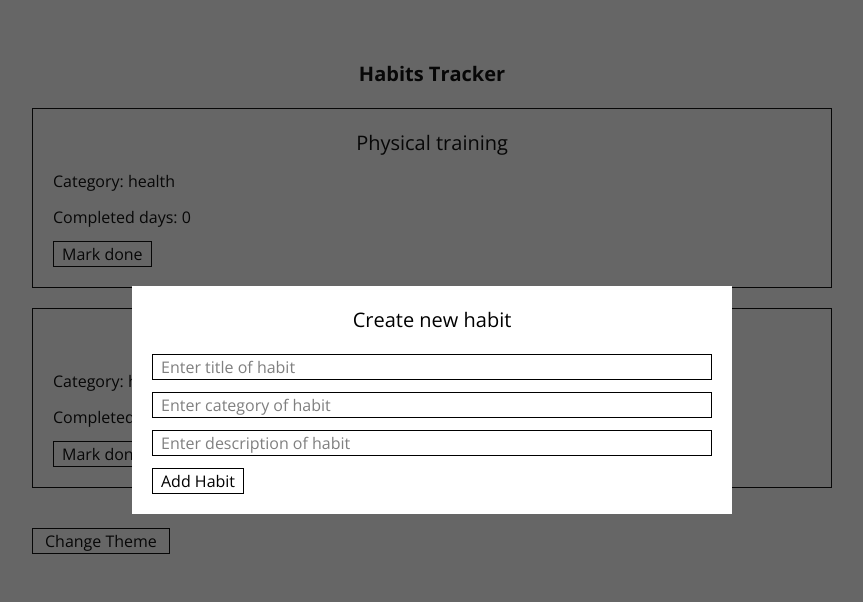
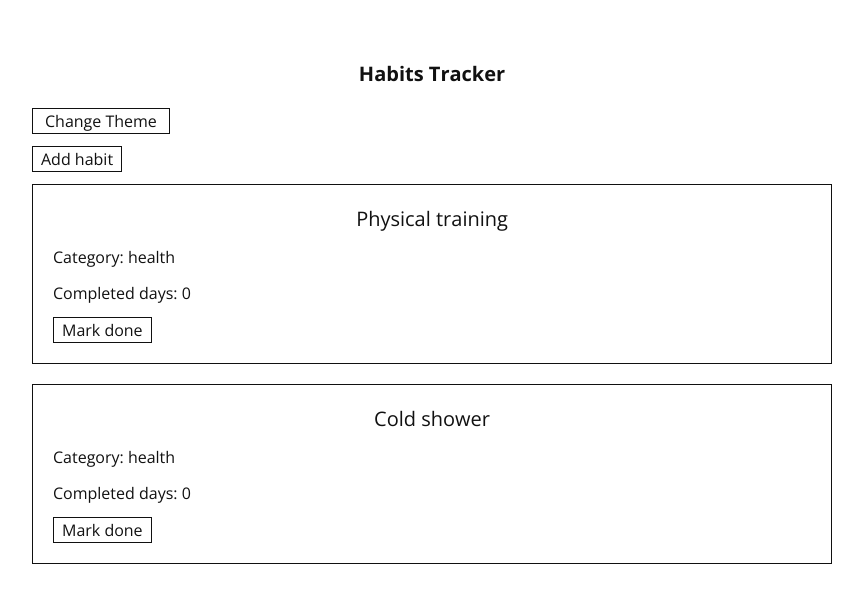
Before and after one commit to Vladimir-Bukhanov/Habits-Tracker, a React (Vite) app: page / in a window 1280 px wide. Shown: the top 602 px of the page, without its empty margins (208-1071 px from the left). Built offline with nearby package versions, Linux system fonts and the light colour scheme.

Commit message:
feat: add conditions to close and open modal through change global state

```diff
--- a/src/App.tsx
+++ b/src/App.tsx
@@ -2,6 +2,7 @@ import { useContext, useEffect, useState } from 'react'
 import HabitForm, { type IHabitFields } from './components/HabitForm'
 import HabitsList from './components/HabitsList'
 import Modal from './components/Modal'
+import { ModalContext } from './context/ModalContext'
 import { ThemeContext } from './context/ThemeContext'
 import type { HabitType } from './types/habitType'
 
@@ -37,6 +38,8 @@ export default function App() {
   })
 
   const { theme, toggleTheme } = useContext(ThemeContext)
+
+  const { modal, onClose, open } = useContext(ModalContext)
 
 
   useEffect(() => {
@@ -84,21 +87,30 @@ export default function App() {
       <h1 className='text-center mt-15 mb-5 text-xl font-bold'>
         Habits Tracker
       </h1>
+      <button
+        className={`border mb-3 duration-200 block px-3 cursor-pointer ${theme === "light" ? "hover:bg-blue-200" : "hover:bg-blue-700"}`}
+        onClick={toggleTheme}
+      >
+        Change Theme
+      </button>
+      <button
+        className={`border px-2 mb-3 cursor-pointer ${theme === "light" ? 'hover:bg-amber-200' : 'hover:bg-amber-700'} hover:bg-amber-200 duration-200`}
+        onClick={open}
+
+      >
+        Add habit
+      </button>
       <HabitsList
         habitsList={habits}
         handleToggleHabit={handleToggleHabit}
       />
-      <Modal title='Create new habit'>
+      {modal &&
+        <Modal title='Create new habit'>
         <HabitForm
           addHabit={addHabit}
         />
       </Modal>
-      <button
-        className={`border mt-5 px-3 cursor-pointer ${theme === "light" ? "hover:bg-blue-200" : "hover:bg-blue-700"}`}
-        onClick={toggleTheme}
-      >
-        Change Theme
-      </button>
+      }
     </div>
   )
 }
--- a/src/components/HabitForm.tsx
+++ b/src/components/HabitForm.tsx
@@ -1,4 +1,5 @@
-import { useState } from 'react'
+import { useContext, useState } from 'react'
+import { ModalContext } from '../context/ModalContext'
 
 interface IHabitForm {
 	addHabit: (newHabit: IHabitFields) => void
@@ -22,13 +23,16 @@ export default function HabitForm({addHabit}: IHabitForm) {
 
 	const [error, setError] = useState<string>('')
 
+	const { onClose } = useContext(ModalContext)
+
 	const handleSubmit = (e: React.FormEvent) => {
 
 		e.preventDefault()
 
 		if (
 			habitFields.title.trim() === "" ||
-			habitFields.category.trim() === ""
+			habitFields.category.trim() === "" ||
+			habitFields.description.trim() === ""
 		) {
 			setError('Fill in all fields...')
 			return
@@ -36,7 +40,7 @@ export default function HabitForm({addHabit}: IHabitForm) {
 
 		addHabit(habitFields)
 		setHabitFields(initialState)
-
+		onClose()
 	}
 
 	const handleChange = (e: React.ChangeEvent<HTMLInputElement>) => {
@@ -79,13 +83,13 @@ export default function HabitForm({addHabit}: IHabitForm) {
 			</div>
 
 			<button
-				className='border px-2 cursor-pointer hover:bg-gray-200 duration-200'
+				className='border px-2 cursor-pointer hover:bg-gray-200 duration-200 mb-3'
 				type='submit'
 			>
 				Add Habit
 			</button>
 
-			{ error && <p>{error}</p> }
+			{ error && <p className='text-red-600'>{error}</p> }
 
 		</form>
 	)
--- a/src/components/Modal.tsx
+++ b/src/components/Modal.tsx
@@ -1,3 +1,7 @@
+import { useContext } from 'react'
+import { IoCloseCircleOutline } from "react-icons/io5"
+import { ModalContext } from '../context/ModalContext'
+
 
 interface IModal {
 	title: string
@@ -5,10 +9,17 @@ interface IModal {
 }
 
 export default function Modal({title, children}:IModal) {
+
+	const {onClose} = useContext(ModalContext)
+
 	return (
 		<div className='fixed top-0 left-0 right-0 bottom-0 bg-black/60'>
 			<div className='w-[90%] max-w-150 min-w-90 p-5 bg-white text-black absolute left-1/2 top-1/2 -translate-x-1/2 -translate-y-1/2 '>
 				<h2 className='text-center text-xl mb-5'>{title}</h2>
+				<IoCloseCircleOutline
+					className='text-xl absolute top-4 right-5 cursor-pointer hover:text-red-600 duration-150'
+					onClick={onClose}
+				/>
 				{children}
 			</div>
 		</div>
--- a/src/main.tsx
+++ b/src/main.tsx
@@ -1,13 +1,16 @@
 import { StrictMode } from 'react'
 import { createRoot } from 'react-dom/client'
 import App from './App.tsx'
+import ModalState from './context/ModalContext.tsx'
 import ThemeState from './context/ThemeContext.tsx'
 import './index.css'
 
 createRoot(document.getElementById('root')!).render(
   <StrictMode>
     <ThemeState>
-      <App />
+      <ModalState>
+        <App />
+      </ModalState>
     </ThemeState>
   </StrictMode>,
 )
```
